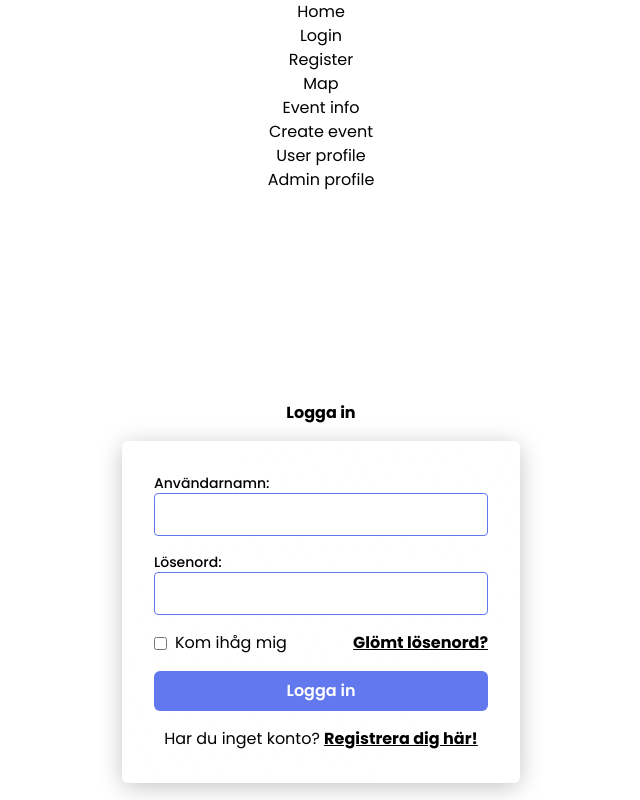
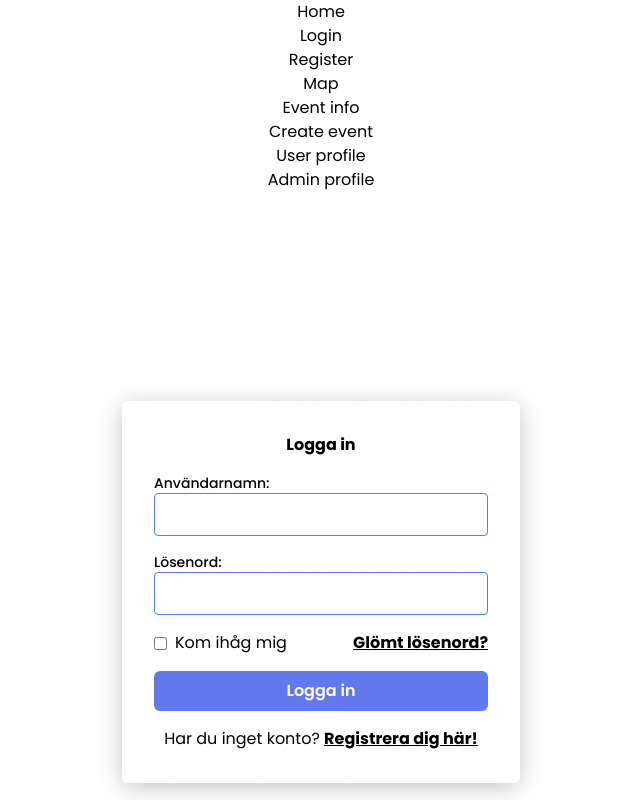
Before and after one commit to chas-academy/u08-business-idea-adventurebuddies, a React (Vite) app in the folder frontend/: page /login in a window 1280 px wide. Shown: the top 800 px of the page, without its empty margins (319-959 px from the left). Built offline with nearby package versions, Linux system fonts and the light colour scheme.

Commit message:
moved h1 into right position div

```diff
--- a/frontend/src/pages/LoginPage/LoginPage.tsx
+++ b/frontend/src/pages/LoginPage/LoginPage.tsx
@@ -17,11 +17,11 @@ const LoginForm = () => {
 
   return (
     <div className="flex flex-col items-center justify-center min-h-screen bg-gray-100 font-Poppins">
-      <h1 className="text-center-primaryColor mb-4 leading-12 font-bold">
-        Logga in
-      </h1>
       {/* removed shadow-md from the div below */}
       <div className="box-border md:box-content bg-gray-200 rounded-md p-8 glass-container">
+        <h1 className="text-center-primaryColor mb-4 leading-12 font-bold">
+          Logga in
+        </h1>
         <form onSubmit={handleSubmit} className="space-y-4">
           <div className="flex flex-col items-start w-full">
             <label htmlFor="username" className="text-sm font-medium">
```
